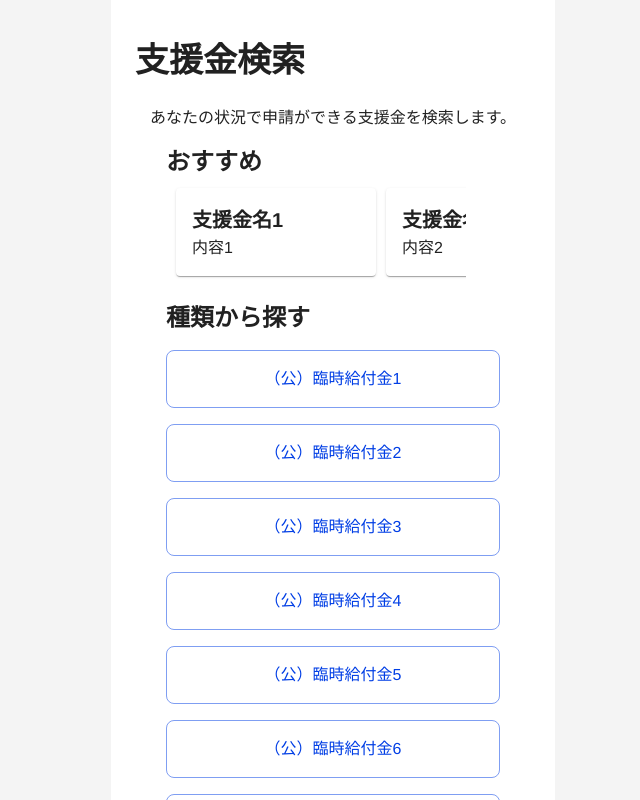
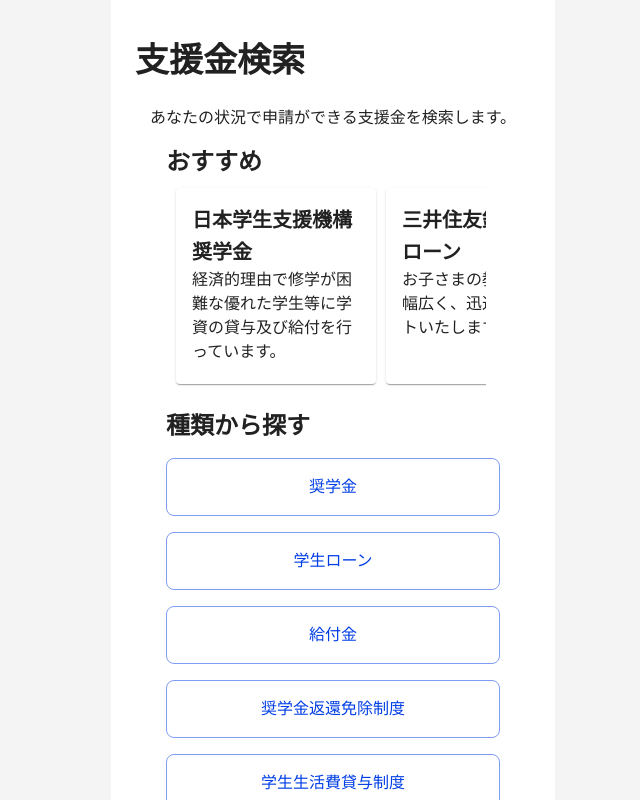
Before and after one commit to STECH-for-My-Shienkin-Navi/My-Shienkin-Navi, a React (Vite) app: page /SupportSearch in a window 1280 px wide. Shown: the top 800 px of the page, without its empty margins (307-947 px from the left). Built offline with nearby package versions, Linux system fonts and the light colour scheme.

Commit message:
fix: 支援金検索ページの表示内容を修正

```diff
--- a/src/components/pages/SupportSearchPage.tsx
+++ b/src/components/pages/SupportSearchPage.tsx
@@ -25,14 +25,20 @@ export const SupportSearchPage: FC = () => {
               justifyContent: "flex-start",
               gap: "10px",
               overflowX: "scroll",
-              width: "300px",
-              padding: "10px"
+              width: "320px",
+              padding: "10px",
             }}
           >
             {supportMoneyList.map((item) => {
               return (
                 <Box key={item.title} sx={{ maxWidth: "200px", minWidth: "200px" }}>
-                  <CommonCard onClick={() => navigator(item.path)} title={item.title}><Typography sx={{ lineBreak: "loose", whiteSpace: "normal" }}>{item.contents}</Typography></CommonCard>
+                  <CommonCard onClick={() => navigator(item.path)} title={item.title}>
+                    <Box sx={{height: "100px"}}>
+                      <Typography sx={{ lineBreak: "loose", whiteSpace: "normal"}}>
+                        {item.contents}
+                      </Typography>
+                    </Box>
+                  </CommonCard>
                 </Box>
               )
             })}
--- a/src/data/supportMoneyList.tsx
+++ b/src/data/supportMoneyList.tsx
@@ -1,22 +1,32 @@
 export const supportMoneyList = [
     {
-        title: '支援金名1',
-        contents: '内容1',
+        title: '日本学生支援機構奨学金',
+        contents: '経済的理由で修学が困難な優れた学生等に学資の貸与及び給付を行っています。',
         path: '/SupportDetail',
     },
     {
-        title: '支援金名2',
-        contents: '内容2',
+        title: '三井住友銀行教育ローン',
+        contents: 'お子さまの教育資金を幅広く、迅速にサポートいたします。',
         path: '/SupportDetail',
     },
     {
-        title: '支援金名3',
-        contents: '内容3',
+        title: '日本学生支援機構教育支援資金',
+        contents: '低所得世帯に属する方が大学等に修学するために必要な経費を貸付する制度です。',
         path: '/SupportDetail',
     },
     {
-        title: '支援金名4',
-        contents: '内容4',
+        title: '奨学金返還免除制度',
+        contents: '奨学金の返還を免除する制度で、一定の要件を満たす学生が対象です。',
+        path: '/SupportDetail',
+    },
+    {
+        title: '学生生活費貸与制度',
+        contents: '生活費などの貸付を行う制度で、返済免除型の貸与もあります。',
+        path: '/SupportDetail',
+    },
+    {
+        title: '特別支援教育費助成',
+        contents: '特別な支援が必要な子どもの教育費を助成する制度です。',
         path: '/SupportDetail',
     },
 ];
--- a/src/data/temporaryMoneyList.tsx
+++ b/src/data/temporaryMoneyList.tsx
@@ -1,34 +1,26 @@
 export const temporaryMoneyList = [
     {
-        title: '（公）臨時給付金1',
+        title: '奨学金',
         path: '/SupportList',
     },
     {
-        title: '（公）臨時給付金2',
+        title: '学生ローン',
         path: '/SupportList',
     },
     {
-        title: '（公）臨時給付金3',
+        title: '給付金',
         path: '/SupportList',
     },
     {
-        title: '（公）臨時給付金4',
+        title: '奨学金返還免除制度',
         path: '/SupportList',
     },
     {
-        title: '（公）臨時給付金5',
+        title: '学生生活費貸与制度',
         path: '/SupportList',
     },
     {
-        title: '（公）臨時給付金6',
-        path: '/SupportList',
-    },
-    {
-        title: '（公）臨時給付金7',
-        path: '/SupportList',
-    },
-    {
-        title: '（公）臨時給付金8',
+        title: '特別支援教育費',
         path: '/SupportList',
     },
 ];
```
